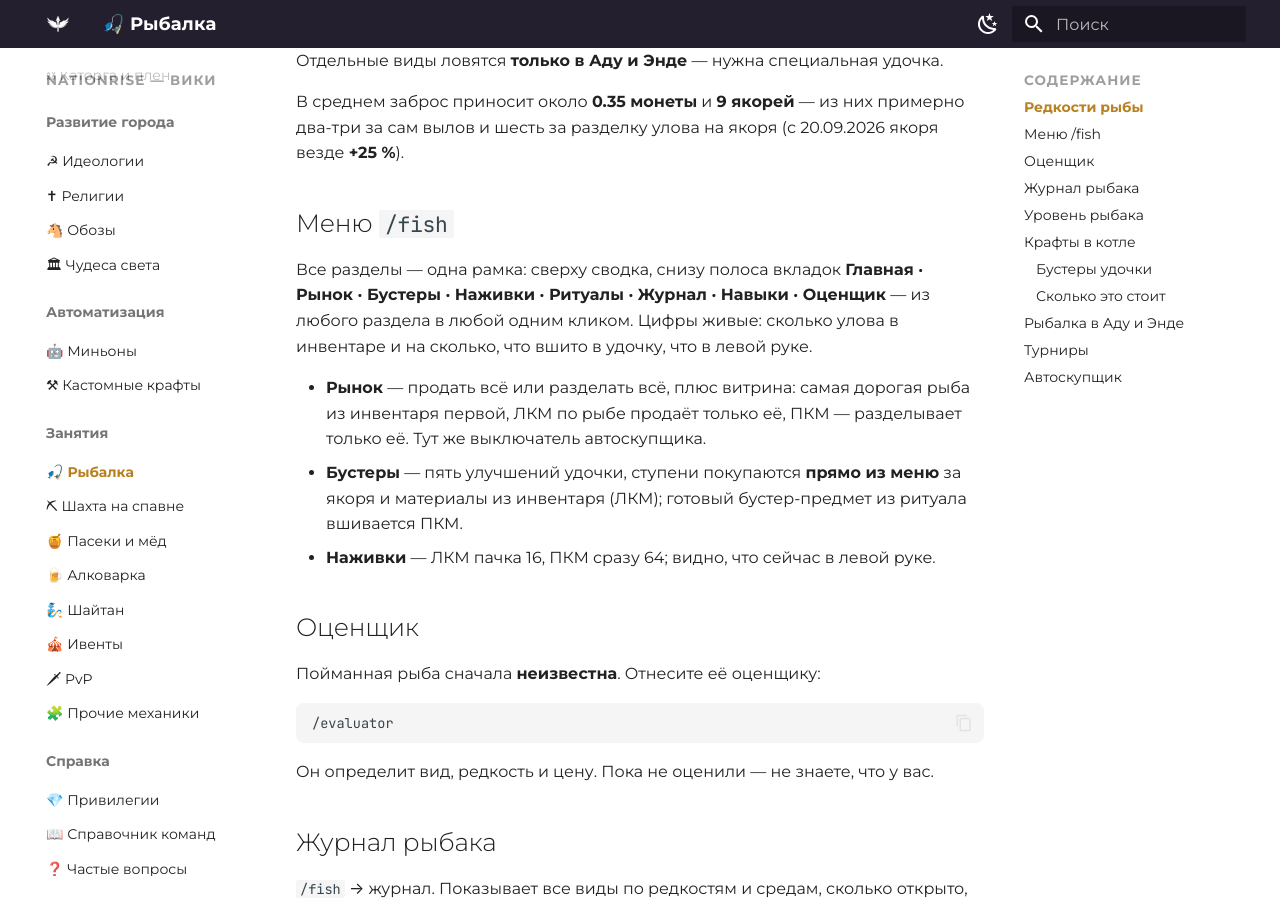
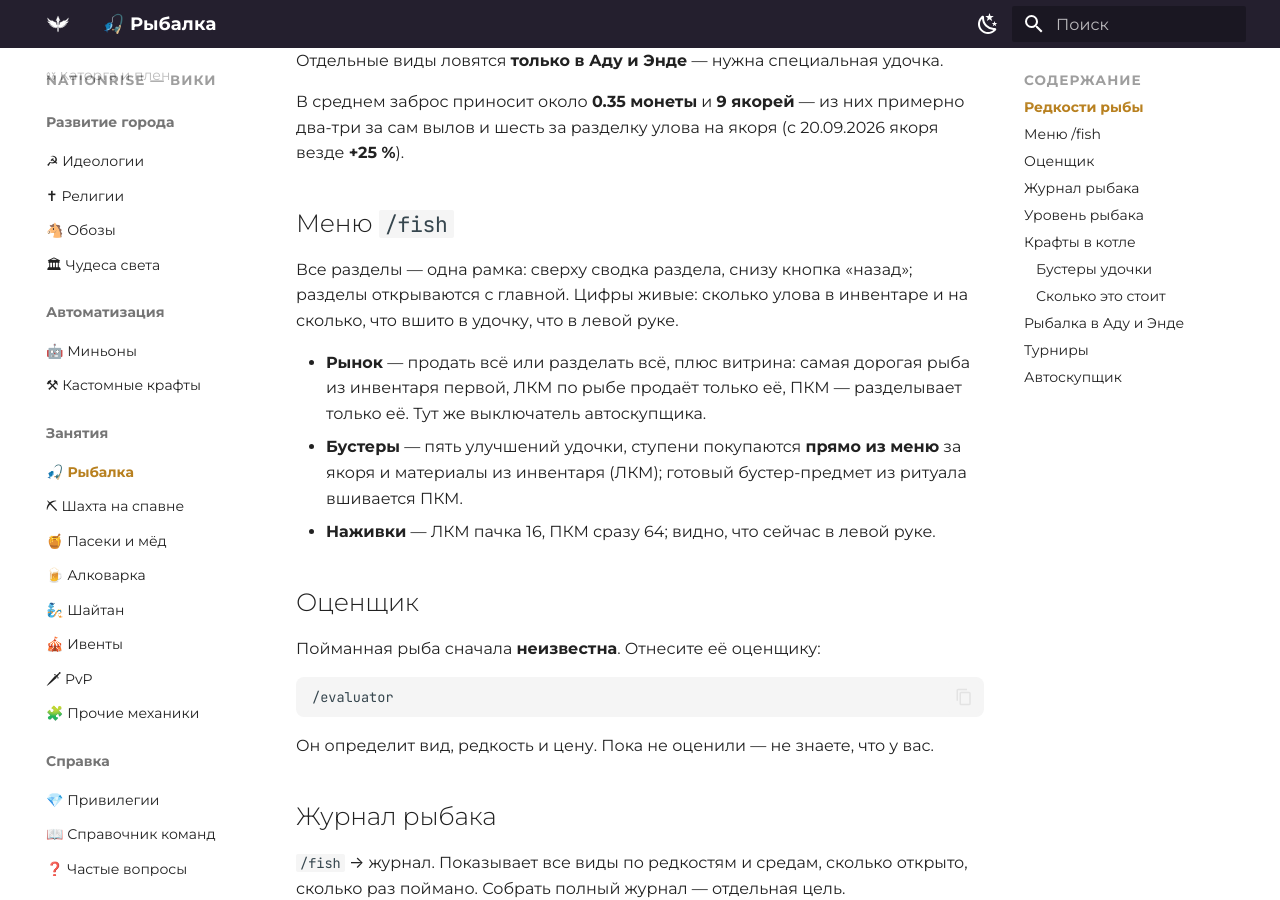
Before and after one commit to zixSSSed/NationRise-Wiki-RU, an MkDocs documentation site: the page built from docs/fishing.md, in a window 1280 px wide and 900 px high, scrolled down 846 px. Built offline with MkDocs 1.6.1 and Material for MkDocs 9.7.7, drawn with Linux system fonts in a browser that asks for light colours.

Commit message:
Рыбалка: меню без полосы вкладок
Co-Authored-By: Claude Opus 5 <noreply@anthropic.com>

```diff
--- a/docs/fishing.md
+++ b/docs/fishing.md
@@ -27,9 +27,9 @@
 
 ## Меню `/fish`
 
-Все разделы — одна рамка: сверху сводка, снизу полоса вкладок **Главная · Рынок · Бустеры ·
-Наживки · Ритуалы · Журнал · Навыки · Оценщик** — из любого раздела в любой одним кликом.
-Цифры живые: сколько улова в инвентаре и на сколько, что вшито в удочку, что в левой руке.
+Все разделы — одна рамка: сверху сводка раздела, снизу кнопка «назад»; разделы открываются
+с главной. Цифры живые: сколько улова в инвентаре и на сколько, что вшито в удочку, что в
+левой руке.
 
 - **Рынок** — продать всё или разделать всё, плюс витрина: самая дорогая рыба из инвентаря
   первой, ЛКМ по рыбе продаёт только её, ПКМ — разделывает только её. Тут же выключатель автоскупщика.
```
